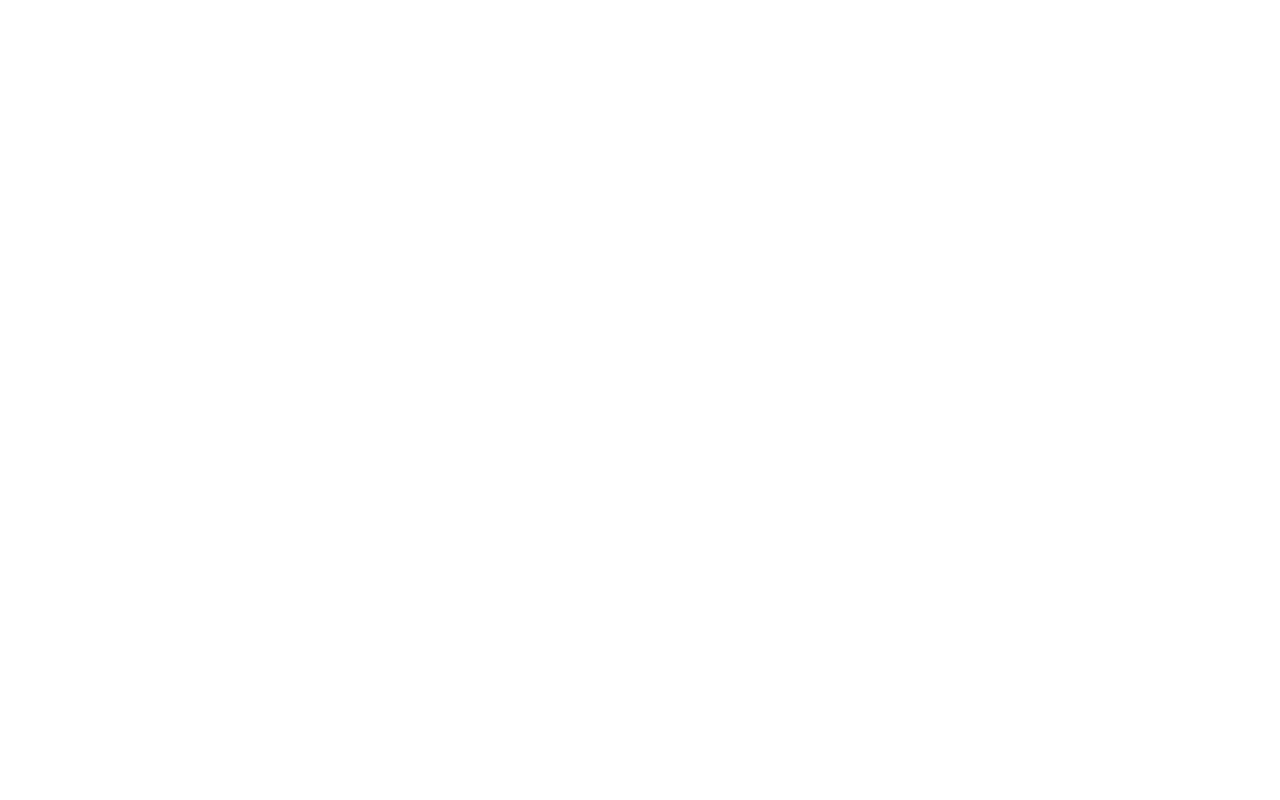
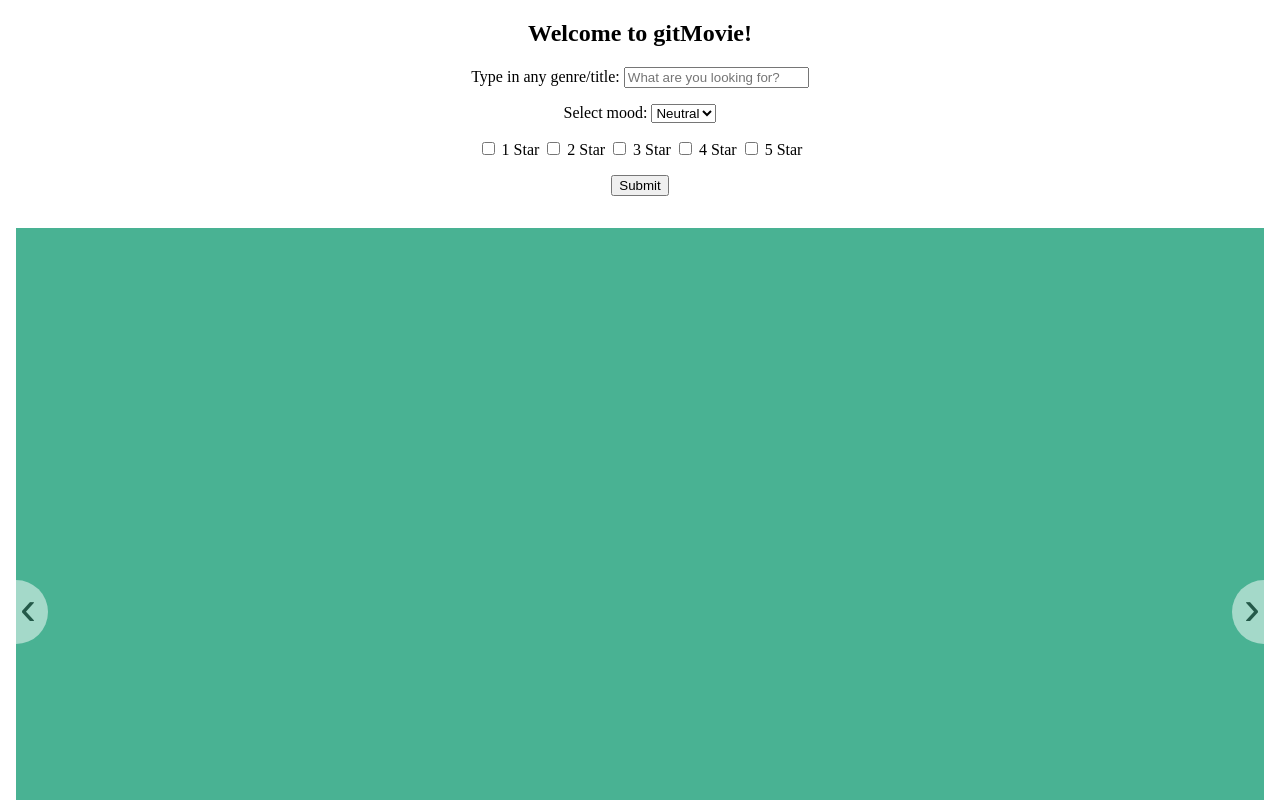
Before and after one commit to cmadrid48/gitMovie, a plain HTML site: page index.html in a window 1280 px wide. Shown: the top 800 px of the page. Drawn offline with Linux system fonts and the light colour scheme.

Commit message:
added sample movie search form and sample single-item carousel

```diff
--- a/assets/Js/main.js
+++ b/assets/Js/main.js
@@ -0,0 +1,15 @@
+// carousel functionalities
+const slidesContainer = document.getElementById("slides-container");
+const slide = document.querySelector(".slide");
+const prevButton = document.getElementById("slide-arrow-prev");
+const nextButton = document.getElementById("slide-arrow-next");
+
+nextButton.addEventListener("click", () => {
+  const slideWidth = slide.clientWidth;
+  slidesContainer.scrollLeft += slideWidth;
+});
+
+prevButton.addEventListener("click", () => {
+  const slideWidth = slide.clientWidth;
+  slidesContainer.scrollLeft -= slideWidth;
+});
--- a/assets/Styles/style.css
+++ b/assets/Styles/style.css
@@ -0,0 +1,90 @@
+body {
+    text-align: center;
+}
+form {
+    display: inline-block;
+}
+HTML CSS JSResult Skip Results Iframe
+EDIT ON
+* {
+  box-sizing: border-box;
+}
+
+body {
+  max-width: 1440px;
+  margin: auto;
+}
+/* carousel css */
+.slider-wrapper {
+  margin: 1rem;
+  position: relative;
+  overflow: hidden;
+}
+
+.slides-container {
+  height: calc(100vh - 2rem);
+  width: 100%;
+  display: flex;
+  overflow: scroll;
+  scroll-behavior: smooth;
+  list-style: none;
+  margin: 0;
+  padding: 0;
+}
+
+.slide-arrow {
+  position: absolute;
+  display: flex;
+  top: 0;
+  bottom: 0;
+  margin: auto;
+  height: 4rem;
+  background-color: white;
+  border: none;
+  width: 2rem;
+  font-size: 3rem;
+  padding: 0;
+  cursor: pointer;
+  opacity: 0.5;
+  transition: opacity 100ms;
+}
+
+.slide-arrow:hover,
+.slide-arrow:focus {
+  opacity: 1;
+}
+
+#slide-arrow-prev {
+  left: 0;
+  padding-left: 0.25rem;
+  border-radius: 0 2rem 2rem 0;
+}
+
+#slide-arrow-next {
+  right: 0;
+  padding-left: 0.75rem;
+  border-radius: 2rem 0 0 2rem;
+}
+
+.slide {
+  width: 100%;
+  height: 100%;
+  flex: 1 0 100%;
+}
+
+.slide:nth-child(1) {
+  background-color: #49b293;
+}
+
+.slide:nth-child(2) {
+  background-color: #b03532;
+}
+
+.slide:nth-child(3) {
+  background-color: #6a478f;
+  margin: 0;
+}
+
+.slide:nth-child(4) {
+  background-color: #da6f2b;
+}
--- a/index.html
+++ b/index.html
@@ -5,9 +5,57 @@
     <meta http-equiv="X-UA-Compatible" content="IE=edge">
     <meta name="viewport" content="width=device-width, initial-scale=1.0">
     <link rel="stylesheet" href="assets/Styles/style.css">
-    <title>Document</title>
+    <title>gitMovie</title>
+
 </head>
 <body>
-    <script src="assets/Js/main.js"></script>
+    <!-- movie search section -->
+    <section class="search-wrapper">
+        <form>
+            <h1>Welcome to gitMovie!</h1>
+            <p>Type in any genre/title:
+                <input id="searchTerm" type="text" placeholder="What are you looking for?" />
+            </p>
+            <p>
+                <label for="mood">Select mood:</label>
+                <select id="mood">
+                    <option>Happy</option>
+                    <option selected>Neutral</option>
+                    <option>Sad</option>
+                </select>
+            </p>
+            <p>
+                <input class="checkbox" id="rating" type="checkbox" />
+                <label for="rating">1 Star</label>
+                <input class="checkbox" id="rating" type="checkbox" />
+                <label for="rating">2 Star</label>
+                <input class="checkbox" id="rating" type="checkbox" />
+                <label for="rating">3 Star</label>
+                <input class="checkbox" id="rating" type="checkbox" />
+                <label for="rating">4 Star</label>
+                <input class="checkbox" id="rating" type="checkbox" />
+                <label for="rating">5 Star</label>
+            </p>
+            <p>
+                <button>Submit</button>
+            </p>
+        </form>
+    </section>
+      <!-- movie results carousel -->
+      <section class="slider-wrapper">
+        <button class="slide-arrow" id="slide-arrow-prev">
+          &#8249;
+        </button>
+        <button class="slide-arrow" id="slide-arrow-next">
+          &#8250;
+        </button>
+        <ul class="slides-container" id="slides-container">
+          <li class="slide"></li>
+          <li class="slide"></li>
+          <li class="slide"></li>
+          <li class="slide"></li>
+        </ul>
+      </section>
+      <script src="assets/Js/main.js"></script>
 </body>
 </html>
```
